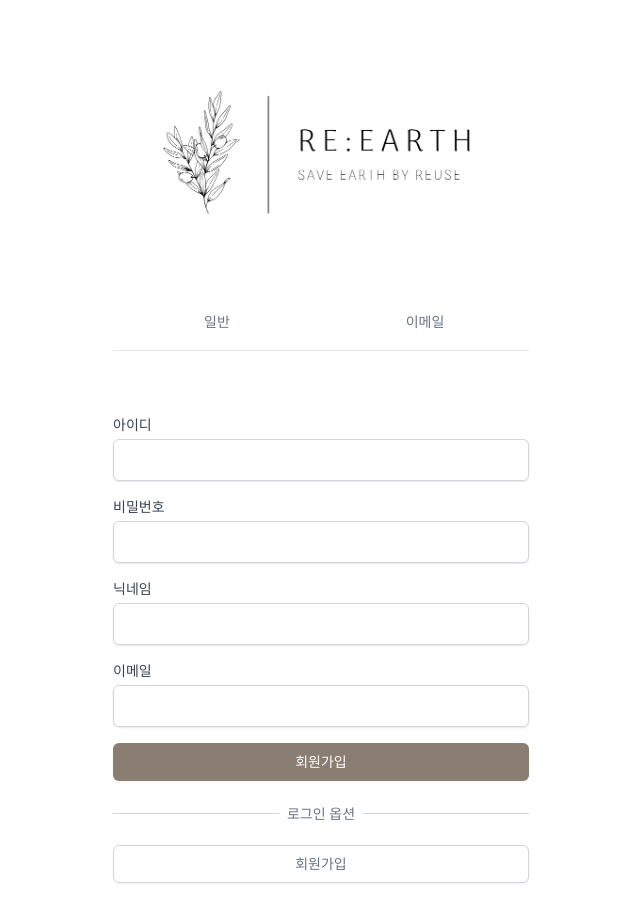
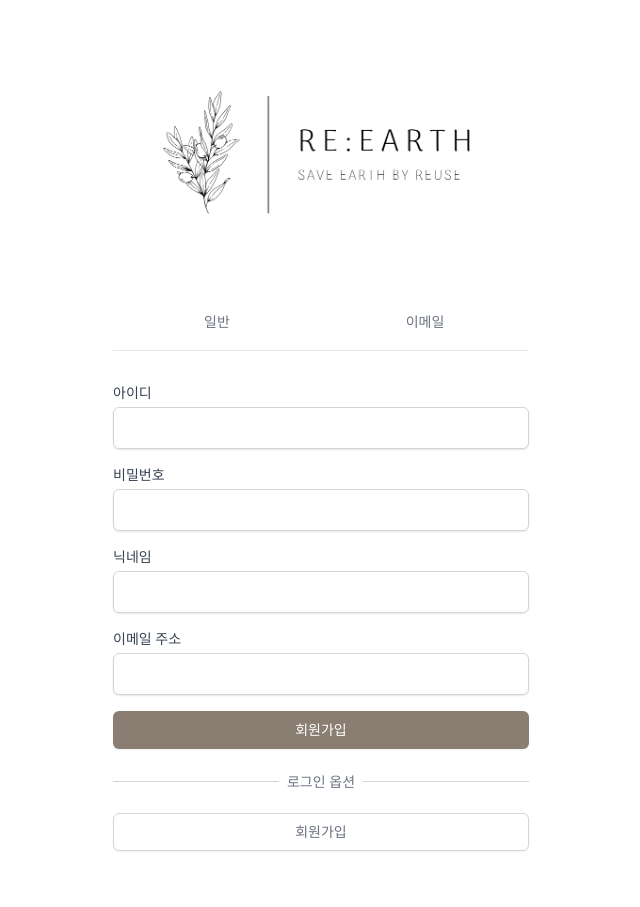
Before and after one commit to gyulsbox/Re_earth, a Next.js app: page /enter in a window 1280 px wide. Both pictures are taken after a click on the button "회원가입". Shown: the whole page, without its empty margins (319-959 px from the left). After the commit the page ends 875 px from the top, so only its background shows below. Built offline with nearby package versions, Linux system fonts and the light colour scheme.

Commit message:
styles: signUp form margin modified & email label renamed

```diff
--- a/pages/enter.tsx
+++ b/pages/enter.tsx
@@ -36,7 +36,7 @@ const Enter: NextPage = () => {
   const { register, reset, handleSubmit } = useForm<EnterForm>();
   const { register: tokenRegister, handleSubmit: tokenGandleSubmit } =
     useForm<TokenForm>();
-  const [method, setMethod] = useState<"email" | "normal" | "signup">("email");
+  const [method, setMethod] = useState<"email" | "normal" | "signup">("normal");
   const onEmailClick = () => {
     reset();
     setMethod("email");
@@ -170,7 +170,7 @@ const Enter: NextPage = () => {
         {method === "signup" ? (
           <form
             onSubmit={handleSubmit(onSignUpValid)}
-            className="flex flex-col mt-8 space-y-4"
+            className="flex flex-col space-y-4"
           >
             <Input
               register={register("username", { required: true })}
@@ -193,7 +193,7 @@ const Enter: NextPage = () => {
             <Input
               register={register("email", { required: true })}
               name="email"
-              label="이메일"
+              label="이메일 주소"
               type="email"
             />
             <Button text={loading ? "로딩중..." : "회원가입"} />
```
